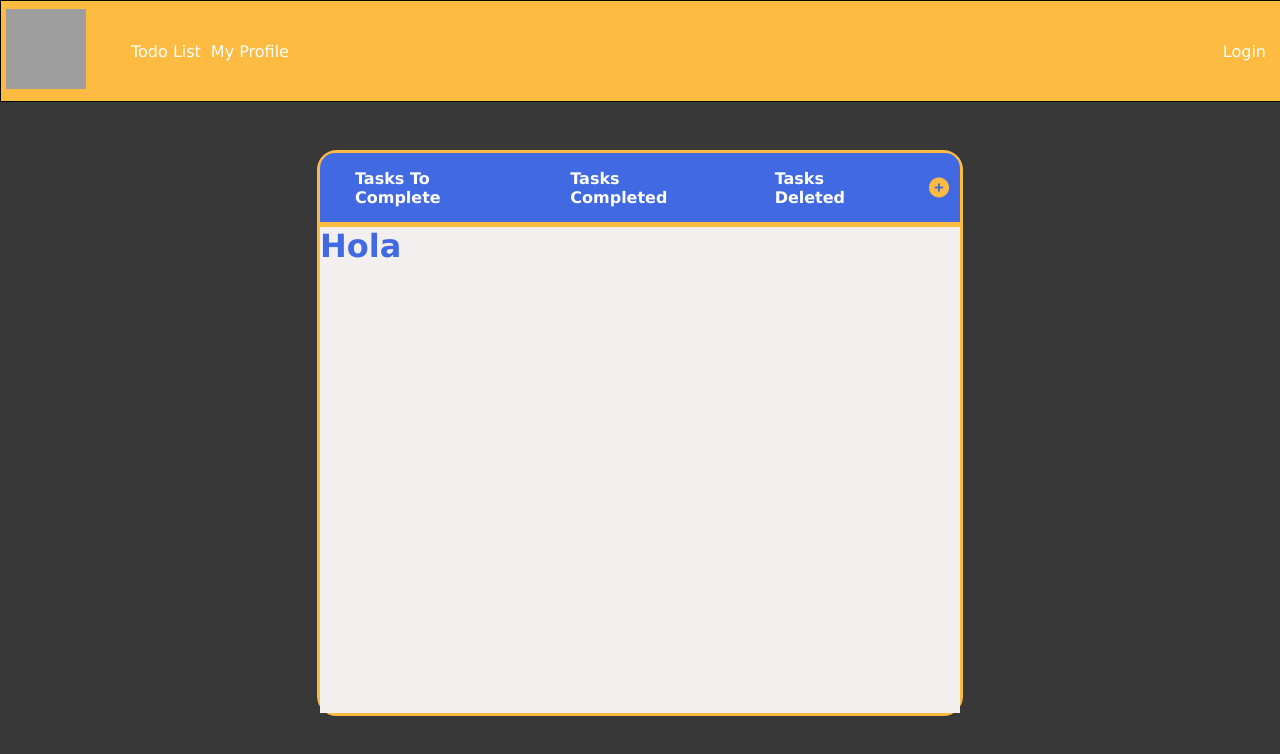
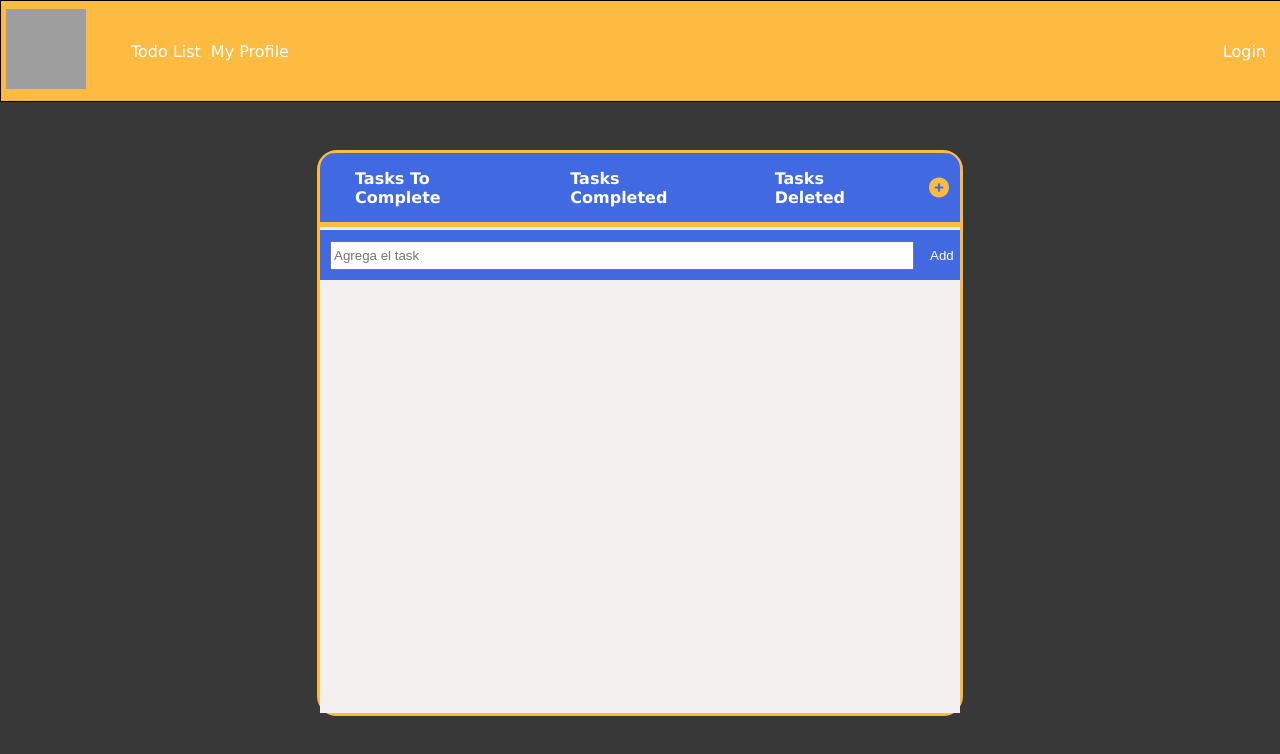
Before and after one commit to araujorogerj/todo-list-react, a React (Create React App) app: page / in a window 1280 px wide. Both pictures are taken after a click on the button 941 px from the left and 187 px from the top of the page. Shown: the top 754 px of the page. Built offline with nearby package versions, Linux system fonts and the light colour scheme; grey boxes are pictures that could not be loaded.

Commit message:
agregamos funcionalidad al boton de agregar task

```diff
--- a/src/App.css
+++ b/src/App.css
@@ -188,3 +188,40 @@ i:hover{
   color: rgb(253, 187, 65);
   border: none;
 }
+
+.task-container{
+  background-color: royalblue;
+  height: 50px;
+  width: 100%;
+  margin-top: 3px;
+}
+
+.task-form{
+  width: 100%;
+  height: 100%;
+  display: flex;
+  flex-direction: row;
+  align-items: center;
+}
+
+.task-form input{
+  margin-left: 10px;
+  margin-right: 10px;
+  width: 90%;
+  height: 45%;
+}
+
+.task-form button{
+  background: none;
+  border: none;
+  color: white;
+  height: 55%;
+  transition: 0.7s;
+}
+
+.task-form button:hover{
+  cursor: pointer;
+  background-color: rgb(55, 89, 190);
+  padding: 5px 3px;
+  transition: 0.7s;
+}
--- a/src/components/Tasks.js
+++ b/src/components/Tasks.js
@@ -1,3 +1,17 @@
 import React from "react";
 
-export default Tasks;
+const AddTask = (props) =>{
+    const {view} = props;
+
+    return(
+
+        <div className="task-container">
+            <div className="task-form">
+                <input placeholder="Agrega el task"></input>
+                <button onClick = {view} >Add</button>
+            </div>
+        </div>
+    );
+}
+
+export default AddTask;
--- a/src/components/todoList.js
+++ b/src/components/todoList.js
@@ -1,8 +1,15 @@
 import React from "react";
-import { useState } from "react";
+import { useState, useEffect } from "react";
+import AddTask from "./Tasks";
 
-const TodoList = () =>{
 
+const TodoList = () => {
+    const [view, setView] = useState (false);
+
+    const onClick = () =>{
+        setView(true);
+
+    }
 
     return(
         <div className="list-container">
@@ -13,12 +20,12 @@ const TodoList = () =>{
                     <h1>tasks deleted</h1>
                 </div>
                 <div className="list-icon">
-                <button><i class="fa-solid fa-circle-plus"></i></button>
+                <button onClick = {onClick}><i class="fa-solid fa-circle-plus"></i></button>
                 </div>
 
             </div>
             <div className="list-body">
-                <h1>hola</h1>
+                {view && <AddTask />}
 
             </div>
         </div>
--- a/src/index.js
+++ b/src/index.js
@@ -2,7 +2,7 @@ import React from 'react';
 import ReactDOM from 'react-dom/client';
 import './index.css';
 import App from './App';
-import reportWebVitals from './reportWebVitals';
+
 
 const root = ReactDOM.createRoot(document.getElementById('root'));
 root.render(
@@ -10,8 +10,3 @@ root.render(
     <App />
   </React.StrictMode>
 );
-
-// If you want to start measuring performance in your app, pass a function
-// to log results (for example: reportWebVitals(console.log))
-// or send to an analytics endpoint. Learn more: https://bit.ly/CRA-vitals
-reportWebVitals();
```
